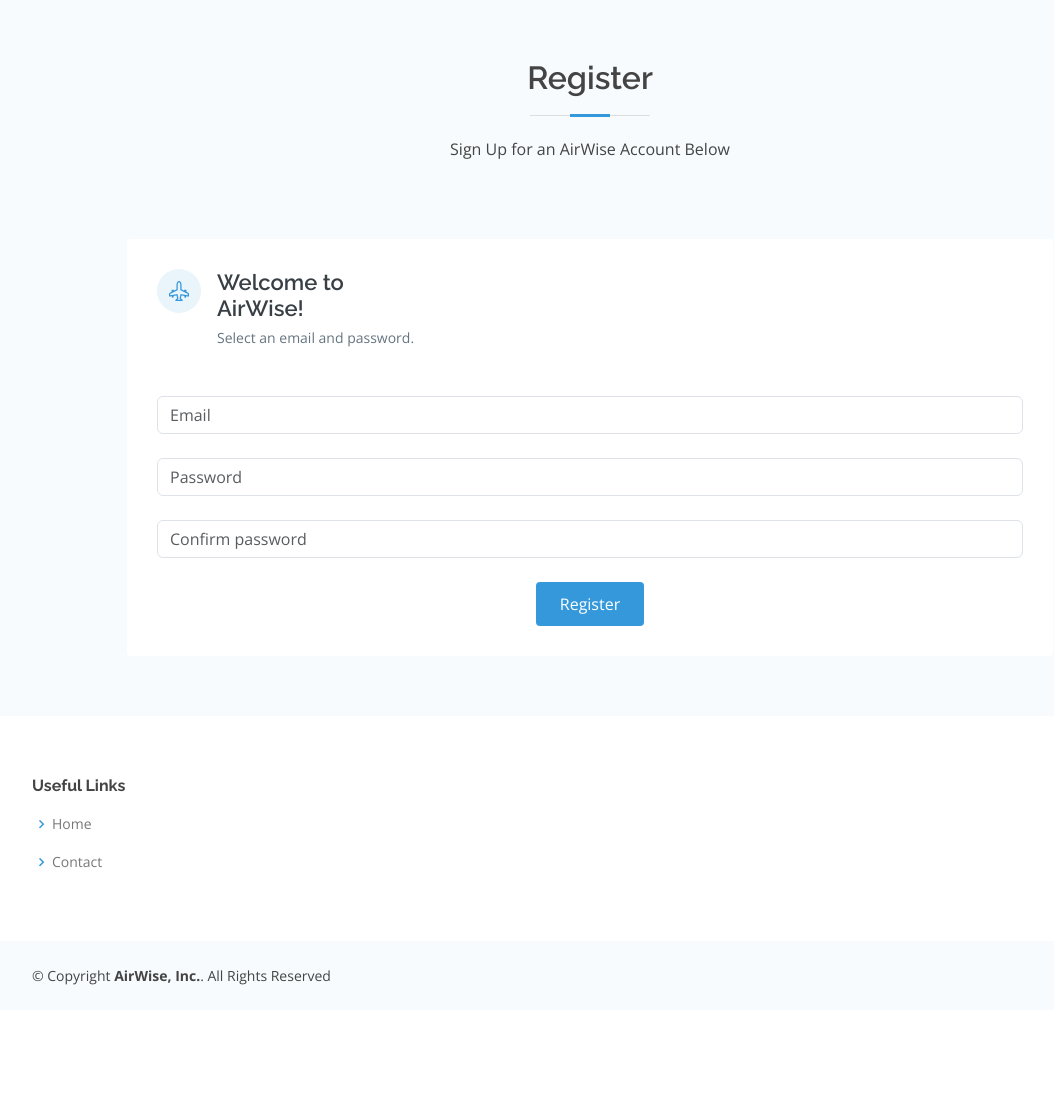
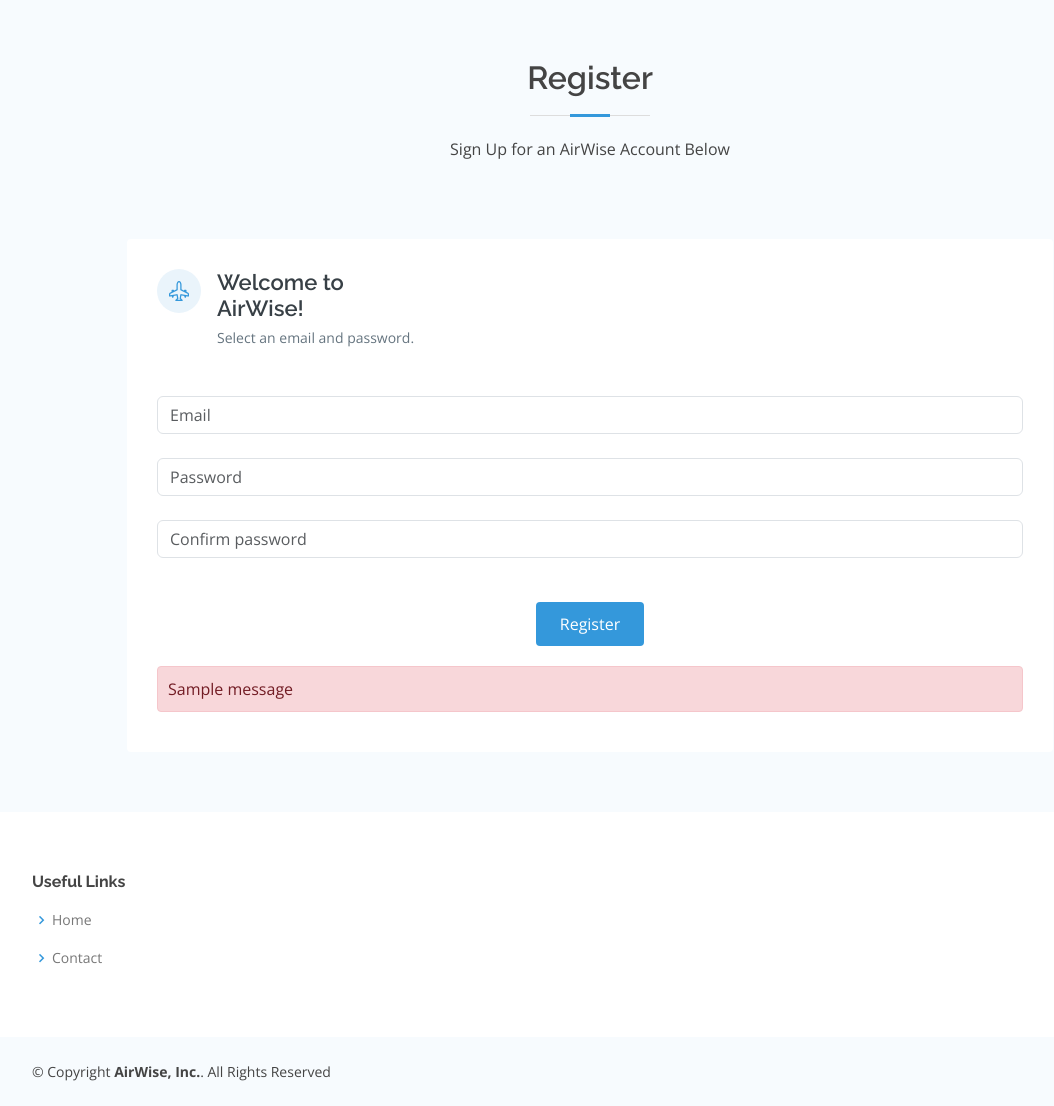
Before and after one commit to sarahstalbin/aviation_weather_app_capstone, a Flask app: page /register in a window 1280 px wide. Shown: the part 272-1378 px from the top of the page, without its empty margins (50-1104 px from the left). Before the commit the page ends 1257 px from the top, so only its background shows below. Run offline with Flask 2, Linux system fonts and the light colour scheme; tables that the repository leaves empty hold one stand-in row (values such as "Sample post"); one stand-in notice (Sample message) is shown; some libraries are stand-ins or nearby versions.

Commit message:
Add div for error message display handling.

```diff
--- a/airwise_front_end/templates/register.html
+++ b/airwise_front_end/templates/register.html
@@ -62,12 +62,26 @@
 		    </div>
 		    <div>
                       {{ form.confirm_password(size=40, class="form-control", placeholder="Confirm password") }}<br>
+
+                      <div id="flash-messages">
+                        {% for error in form.confirm_password.errors %}
+                          <div class="flash-message">{{ error }}</span>
+                        {% endfor %}
+
+                      </div>
 		    </div>
 
     		    <div class="text-center">
 		      <button type="submit" class="btn-get-started scrollto">{{ form.submit.label }}</button>
 		    </div>
 		  </form>
+
+                  <div id="flash-messages">
+                    {% for message in get_flashed_messages() %}
+                      <div class="flash-message">{{ message }}</div>
+                    {% endfor %}
+                  </div>
+
 		</div>
 
               </div>
```
